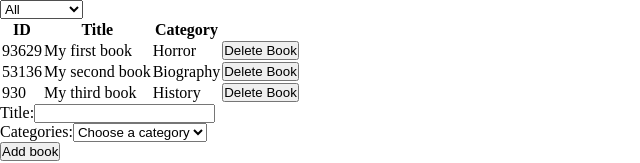
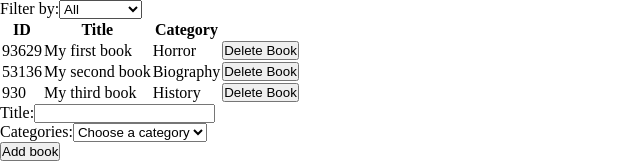
Before and after one commit to jadx2/bookstore-app, a React (Create React App) app: page / in a window 1280 px wide. Shown: the top 163 px of the page, without its empty margins (0-640 px from the left). Built offline with nearby package versions, Linux system fonts and the light colour scheme.

Commit message:
Implement filtering by category

```diff
--- a/src/components/categoryFilter.jsx
+++ b/src/components/categoryFilter.jsx
@@ -1,7 +1,7 @@
 import PropTypes from 'prop-types';
 
 const CategoryFilter = (props) => {
-  const { filter, handleFilterChange } = props;
+  const { filter, onChange } = props;
 
   const filters = [
     'All',
@@ -17,12 +17,8 @@ const CategoryFilter = (props) => {
   return (
     <div>
       <label htmlFor="filter">
-        <select
-          name="filter"
-          id="filter"
-          onChange={handleFilterChange}
-          value={filter}
-        >
+        Filter by:
+        <select name="filter" id="filter" onChange={onChange} value={filter}>
           {filters.map((filter) => (
             <option key={filter} value={filter}>
               {filter}
@@ -35,7 +31,7 @@ const CategoryFilter = (props) => {
 };
 
 CategoryFilter.propTypes = {
-  handleFilterChange: PropTypes.func.isRequired,
+  onChange: PropTypes.func.isRequired,
   filter: PropTypes.string.isRequired,
 };
 
--- a/src/containers/booksList.jsx
+++ b/src/containers/booksList.jsx
@@ -5,14 +5,16 @@ import CategoryFilter from '../components/categoryFilter';
 import Book from '../components/book';
 
 const BooksList = (props) => {
-  const { books, removeBook, filter } = props;
+  const {
+    books, removeBook, filter, changeFilter,
+  } = props;
 
   const handleRemoveBook = (book) => {
     removeBook(book);
   };
 
   const handleFilterChange = (e) => {
-    // console.log(e.target.value);
+    console.log(e.target.value);
     changeFilter(e.target.value);
   };
 
@@ -59,6 +61,7 @@ BooksList.propTypes = {
     }),
   ).isRequired,
   removeBook: PropTypes.func.isRequired,
+  changeFilter: PropTypes.func.isRequired,
   filter: PropTypes.string.isRequired,
 };
 
```
